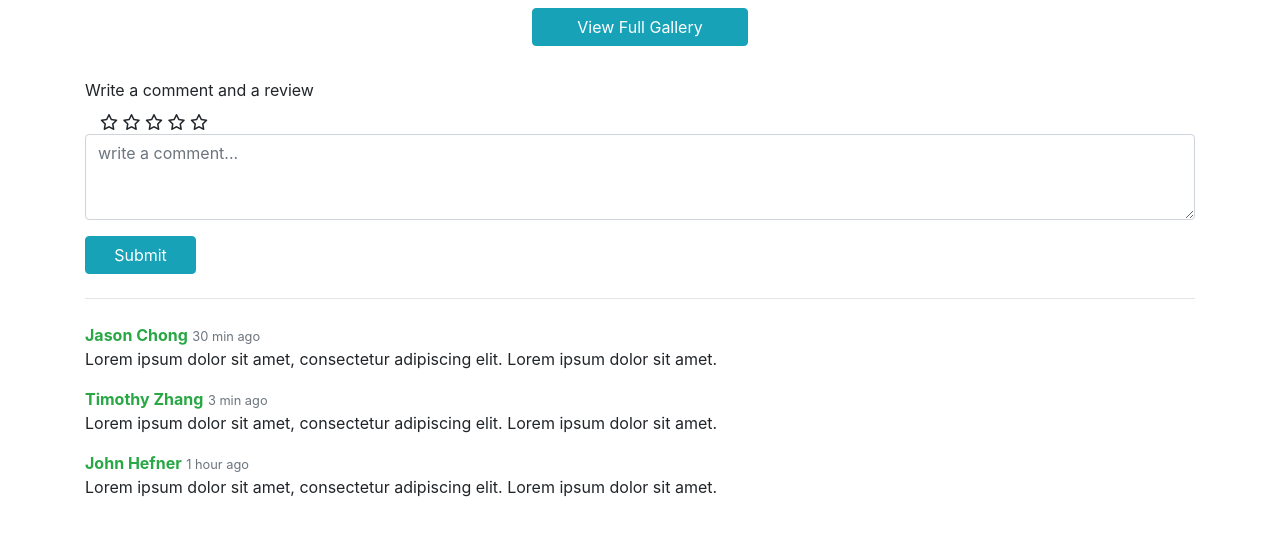
After one commit to andreavillegasm/MadEvents, a PHP site: page /eventinfopublic.php in a window 1280 px wide. The commit adds this page. Shown: the part 577-1124 px from the top of the page. Run offline with PHP 8.4, Linux system fonts and the light colour scheme; some libraries are stand-ins or nearby versions.

Commit message:
event info public page created

```diff
--- a/css/myevent.css
+++ b/css/myevent.css
@@ -63,3 +63,14 @@
 .card:hover{
     opacity: 60%;
 }
+
+/* EVENT INFO PAGE*/
+.view-gallery-btn{
+    margin-bottom: 2em;
+    margin-top: 0.5em;
+    text-align: center;
+
+}
+#btn_viewGallery{
+    width: 20%;
+}
--- a/eventdashboard.php
+++ b/eventdashboard.php
@@ -32,10 +32,12 @@ include 'nav_header.php';
         <div class="row">
             <div class="col-sm">
                 <div class="card text-black">
+                    <a href="eventinfopublic.php">
                     <img src="img/logo.jpg" class="card-img" alt="sample1">
                     <div class="card-img-overlay">
                         <h5 class="card-title" id="card-event">Lana's Birthday</h5>
                     </div>
+                    </a>
                 </div>
             </div>
             <div class="col-sm">
--- /dev/null
+++ b/eventinfopublic.php
@@ -0,0 +1,146 @@
+<?php
+?>
+<!DOCTYPE html>
+<html lang="en">
+
+<head>
+    <meta charset="utf-8">
+    <meta name="viewport" content="width=device-width, initial-scale=1, shrink-to-fit=no">
+    <title>New Event</title>
+    <link rel="stylesheet" type="text/css" href="css/myevent.css">
+    <link rel="stylesheet" type="text/css" href="css/style.css">
+    <link rel="stylesheet" href="https://stackpath.bootstrapcdn.com/bootstrap/4.3.1/css/bootstrap.min.css"
+          integrity="sha384-ggOyR0iXCbMQv3Xipma34MD+dH/1fQ784/j6cY/iJTQUOhcWr7x9JvoRxT2MZw1T" crossorigin="anonymous">
+</head>
+
+<body>
+
+<?php
+
+//The Header Nav Bar
+include 'nav_header.php';
+
+?>
+<main class="myevents-main" style="background-color: white">
+    <section class="jumbotron text-center" style="background-image: url('img/header-event-info.jpg')">
+        <div class="container">
+            <h1 class="jumbotron-heading" style="color: white;">Lana's Birthday</h1>
+        </div>
+    </section>
+    <div class="container">
+        <div class="event-info- container">
+            <div>
+                Event Name: Lana's Birthday
+            </div>
+            <div>
+                Date:March 24th, 2019
+            </div>
+            <div>
+                Location: Malburn Hotel
+            </div>
+            <div>
+                <!-- Carousel  of featured images-->
+                <div class="row">
+                    <div class="col-sm">
+                        <div class="card text-black">
+                            <a href="eventinfopublic.php">
+                                <img src="img/pineapple.jpg" class="card-img" alt="sample1">
+                            </a>
+                        </div>
+                    </div>
+                    <div class="col-sm">
+                        <div class="card text-black">
+                            <img src="img/breath.jpg" class="card-img" alt="sample1">
+                        </div>
+
+                    </div>
+                    <div class="col-sm">
+                        <div class="card text-black">
+                            <img src="img/coffee.jpg" class="card-img" alt="sample1">
+                        </div>
+
+                    </div>
+                </div>
+                <div class="view-gallery-btn">
+                    <a href="public_gallery.php" id="btn_viewGallery" class="btn btn-info">View Full Gallery</a>
+                </div>
+            </div>
+            <div>
+
+            </div>
+        </div>
+
+    </div>
+
+    <!-- Comment and Rating Section -->
+    <div class="container">
+        <form action="">
+            <div class="form-group">
+                <div class="form-group">
+                    <label for="comment">Write a comment and a review</label>
+
+                    <div class="col-lg-12">
+                        <div class="star-rating">
+                            <span class="fa fa-star-o" data-rating="1"></span>
+                            <span class="fa fa-star-o" data-rating="2"></span>
+                            <span class="fa fa-star-o" data-rating="3"></span>
+                            <span class="fa fa-star-o" data-rating="4"></span>
+                            <span class="fa fa-star-o" data-rating="5"></span>
+                            <input type="hidden" name="whatever1" class="rating-value" value="0">
+                        </div>
+                    </div>
+                    <textarea class="form-control" id="comment" rows="3" placeholder="write a comment..."></textarea>
+                </div>
+                <button style="width: 10%;" type="submit" class="btn btn-info">Submit</button>
+            </div>
+        </form>
+
+
+
+        <hr class="my-4">
+
+        <ul class="comment-section">
+
+            <li class="comment">
+                <div class="comment-section-body">
+                    <strong class="text-success">Jason Chong</strong>
+                    <span class="text-muted pull-right">
+                        <small class="text-muted">30 min ago</small>
+                    </span>
+                    <p>
+                        Lorem ipsum dolor sit amet, consectetur adipiscing elit.
+                        Lorem ipsum dolor sit amet</a>.
+                    </p>
+                </div>
+            </li>
+
+            <li class="comment">
+                <div class="comment-section-body">
+                    <strong class="text-success">Timothy Zhang</strong>
+                    <span class="text-muted pull-right">
+                        <small class="text-muted">3 min ago</small>
+                    </span>
+                    <p>
+                        Lorem ipsum dolor sit amet, consectetur adipiscing elit.
+                        Lorem ipsum dolor sit amet</a>.
+                    </p>
+                </div>
+            </li>
+
+            <li class="comment">
+                <div class="comment-section-body">
+                    <strong class="text-success">John Hefner</strong>
+                    <span class="text-muted pull-right">
+                        <small class="text-muted">1 hour ago</small>
+                    </span>
+                    <p>
+                        Lorem ipsum dolor sit amet, consectetur adipiscing elit.
+                        Lorem ipsum dolor sit amet</a>.
+                    </p>
+                </div>
+            </li>
+        </ul>
+
+    </div>
+
+</main>
```
Also changed, not shown: img/header-event-info.jpg (added).
